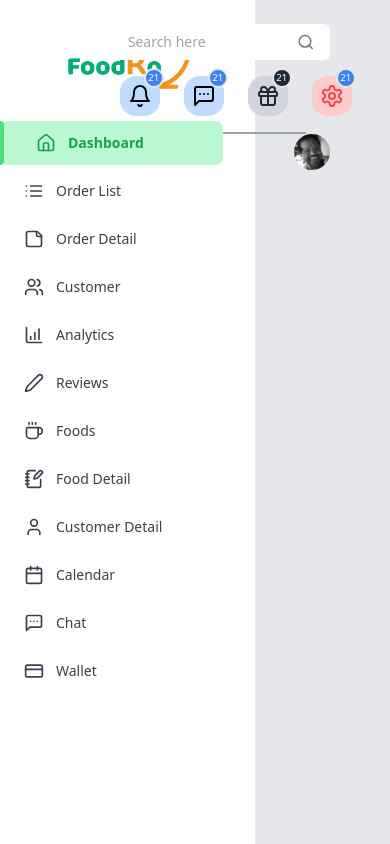
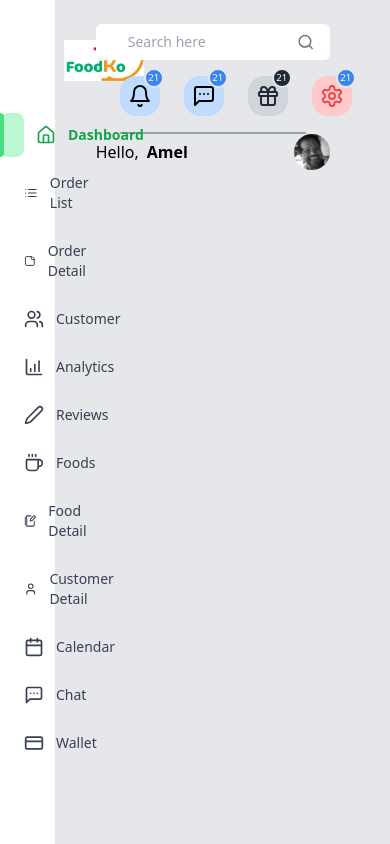
Before and after one commit to Amel294/Restaurant-Management, a React (Vite) app in the folder client/: page / in a window 390 px wide. Built offline with nearby package versions, Linux system fonts and the light colour scheme.

Commit message:
style(client): adjust Sidebar layout and logo padding for responsive design

```diff
--- a/client/src/components/Sidebar/Sidebar.tsx
+++ b/client/src/components/Sidebar/Sidebar.tsx
@@ -12,9 +12,9 @@ const Sidebar = () => {
   };
 
   return (
-    <aside className="w-64 bg-white h-screen py-6 border-r border-gray-200">
+    <aside className="w-full bg-white h-screen  border-r border-gray-200">
       <div className="flex items-center mb-8">
-        <img src={logo} alt="Logo" className="p-16 py-0 w-auto" />
+        <img src={logo} alt="Logo" className="px-16 pt-10 w-auto min-w-52" />
       </div>
       <nav>
         <ul className="space-y-1 p-8 ps-0 pt-0">
@@ -26,7 +26,7 @@ const Sidebar = () => {
                 selectedItem === key ? "bg-green-200 text-green-600 font-semibold" : "hover:bg-green-100 text-gray-700"
               }`}
               whileHover={{ scale: selectedItem === key ? 1 : 1.05,x:selectedItem === key ? 0 : 15}}
-              transition={{ type: 'spring', stiffness: 500 }}
+              transition={{ type: 'spring', stiffness: 300 }}
             >
               {selectedItem === key && (
                 <div className="absolute left-0 top-0 h-full w-1 bg-green-400 rounded-r-lg"></div>
```
